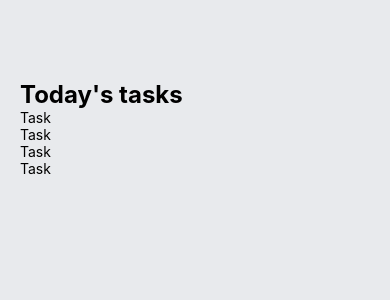
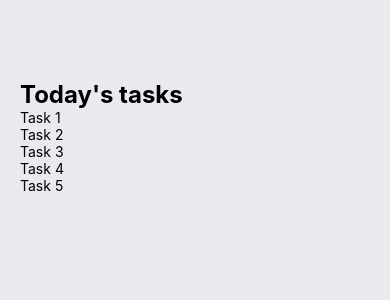
Before and after one commit to vinhhn3/pnv23-react-native, a React Native app: screen / in a window 390 px wide. Shown: the top 300 px of the page. Built offline with nearby package versions, Linux system fonts and the light colour scheme.

Commit message:
Add props

```diff
--- a/App.js
+++ b/App.js
@@ -10,10 +10,11 @@
             <View style={styles.taskWrapper}>
                 <Text style={styles.sectionTitle}>Today's tasks</Text>
                 <View style={styles.items}>
-                    <Task />
-                    <Task />
-                    <Task />
-                    <Task />
+                    <Task text="Task 1" />
+                    <Task text="Task 2" />
+                    <Task text="Task 3" />
+                    <Task text="Task 4" />
+                    <Task text="Task 5" />
                 </View>
             </View>
         </View>
--- a/components/Task.js
+++ b/components/Task.js
@@ -1,10 +1,10 @@
 import React from "react";
 import { Text, View } from "react-native";
 
-const Task = () => {
+const Task = (props) => {
     return (
         <View>
-            <Text>Task</Text>
+            <Text>{props.text}</Text>
         </View>
     );
 };
```
